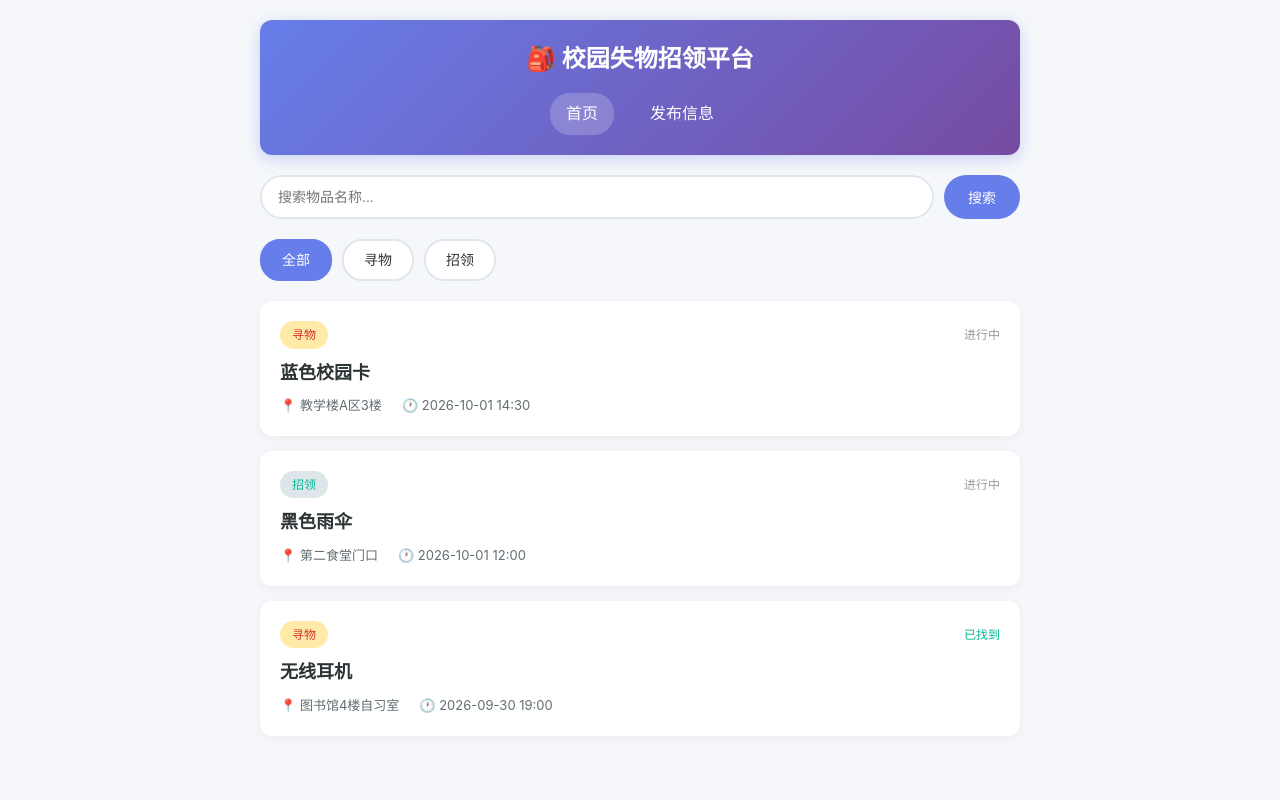
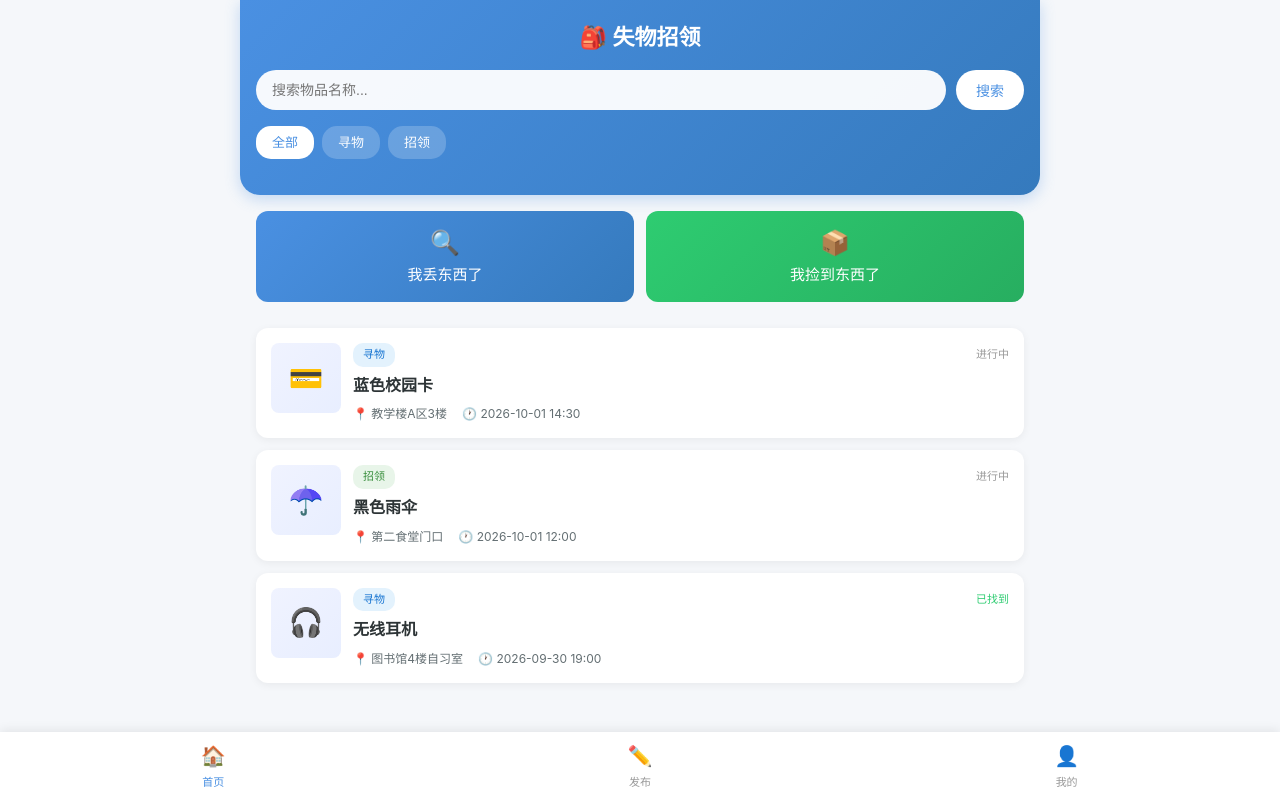
Before and after one commit to Lin-fzu/102401415-102401428, a plain HTML site: page index.html in a window 1280 px wide. Drawn offline with Linux system fonts and the light colour scheme.

Commit message:
优化UI设计，接近墨刀原型风格：蓝色主题、双大按钮、底部导航、物品缩略图

```diff
--- a/css/style.css
+++ b/css/style.css
@@ -9,177 +9,215 @@ body {
     background-color: #f5f7fa;
     color: #333;
     line-height: 1.6;
+    padding-bottom: 70px;
 }
 
 .container {
     max-width: 800px;
     margin: 0 auto;
-    padding: 20px;
+    padding: 0;
 }
 
-/* 顶部导航 */
+/* 顶部导航 - 蓝色渐变 */
 .header {
-    background: linear-gradient(135deg, #667eea 0%, #764ba2 100%);
+    background: linear-gradient(135deg, #4a90e2 0%, #357abd 100%);
     color: white;
     padding: 20px 0;
-    margin-bottom: 20px;
-    border-radius: 12px;
-    box-shadow: 0 4px 15px rgba(102, 126, 234, 0.3);
+    border-radius: 0 0 20px 20px;
+    box-shadow: 0 4px 15px rgba(74, 144, 226, 0.3);
 }
 
 .header h1 {
     text-align: center;
-    font-size: 24px;
+    font-size: 22px;
+    font-weight: 600;
     margin-bottom: 15px;
 }
 
-.nav {
-    display: flex;
-    justify-content: center;
-    gap: 20px;
-}
-
-.nav a {
-    color: white;
-    text-decoration: none;
-    padding: 8px 16px;
-    border-radius: 20px;
-    transition: background 0.3s;
-}
-
-.nav a:hover, .nav a.active {
-    background: rgba(255, 255, 255, 0.2);
-}
-
-/* 搜索栏 */
+/* 搜索栏 - 白色圆角 */
 .search-bar {
     display: flex;
     gap: 10px;
-    margin-bottom: 20px;
+    padding: 0 16px;
+    margin-bottom: 16px;
 }
 
 .search-bar input {
     flex: 1;
-    padding: 12px 16px;
-    border: 2px solid #e0e6ed;
-    border-radius: 25px;
+    padding: 10px 16px;
+    background: rgba(255, 255, 255, 0.95);
+    border: none;
+    border-radius: 20px;
     font-size: 14px;
     outline: none;
-    transition: border-color 0.3s;
-}
-
-.search-bar input:focus {
-    border-color: #667eea;
 }
 
 .search-bar button {
-    padding: 12px 24px;
-    background: #667eea;
-    color: white;
+    padding: 10px 20px;
+    background: white;
+    color: #4a90e2;
     border: none;
-    border-radius: 25px;
+    border-radius: 20px;
     cursor: pointer;
     font-size: 14px;
-    transition: background 0.3s;
-}
-
-.search-bar button:hover {
-    background: #5a6fd6;
+    font-weight: 500;
 }
 
 /* 分类筛选 */
 .filter-tabs {
     display: flex;
-    gap: 10px;
-    margin-bottom: 20px;
+    gap: 8px;
+    padding: 0 16px;
+    margin-bottom: 16px;
 }
 
 .filter-tab {
-    padding: 8px 20px;
-    background: white;
-    border: 2px solid #e0e6ed;
-    border-radius: 20px;
+    padding: 6px 16px;
+    background: rgba(255, 255, 255, 0.2);
+    color: white;
+    border: none;
+    border-radius: 15px;
     cursor: pointer;
-    font-size: 14px;
+    font-size: 13px;
     transition: all 0.3s;
 }
 
 .filter-tab.active {
-    background: #667eea;
-    color: white;
-    border-color: #667eea;
+    background: white;
+    color: #4a90e2;
+    font-weight: 500;
 }
 
-.filter-tab:hover:not(.active) {
-    border-color: #667eea;
-    color: #667eea;
+/* 两个大按钮 */
+.action-big-buttons {
+    display: flex;
+    gap: 12px;
+    padding: 16px;
+    margin-bottom: 10px;
+}
+
+.big-btn {
+    flex: 1;
+    padding: 18px 12px;
+    border: none;
+    border-radius: 12px;
+    font-size: 15px;
+    font-weight: 500;
+    cursor: pointer;
+    transition: transform 0.2s, box-shadow 0.2s;
+    display: flex;
+    flex-direction: column;
+    align-items: center;
+    gap: 6px;
+}
+
+.big-btn:hover {
+    transform: translateY(-2px);
+    box-shadow: 0 4px 15px rgba(0, 0, 0, 0.15);
+}
+
+.big-btn.lost {
+    background: linear-gradient(135deg, #4a90e2 0%, #357abd 100%);
+    color: white;
+}
+
+.big-btn.found {
+    background: linear-gradient(135deg, #2ecc71 0%, #27ae60 100%);
+    color: white;
+}
+
+.big-btn .icon {
+    font-size: 24px;
 }
 
 /* 物品卡片列表 */
 .item-list {
     display: flex;
     flex-direction: column;
-    gap: 15px;
+    gap: 12px;
+    padding: 0 16px;
 }
 
 .item-card {
     background: white;
     border-radius: 12px;
-    padding: 20px;
-    box-shadow: 0 2px 10px rgba(0, 0, 0, 0.05);
+    padding: 15px;
+    box-shadow: 0 2px 8px rgba(0, 0, 0, 0.06);
     cursor: pointer;
     transition: transform 0.2s, box-shadow 0.2s;
+    display: flex;
+    gap: 12px;
 }
 
 .item-card:hover {
     transform: translateY(-2px);
-    box-shadow: 0 4px 20px rgba(0, 0, 0, 0.1);
+    box-shadow: 0 4px 15px rgba(0, 0, 0, 0.1);
+}
+
+.item-thumb {
+    width: 70px;
+    height: 70px;
+    border-radius: 8px;
+    background: linear-gradient(135deg, #f0f3ff 0%, #e8eeff 100%);
+    display: flex;
+    align-items: center;
+    justify-content: center;
+    font-size: 28px;
+    flex-shrink: 0;
+}
+
+.item-content {
+    flex: 1;
+    min-width: 0;
 }
 
 .item-card-header {
     display: flex;
     justify-content: space-between;
     align-items: center;
-    margin-bottom: 10px;
+    margin-bottom: 6px;
 }
 
 .item-type {
-    padding: 4px 12px;
-    border-radius: 15px;
-    font-size: 12px;
+    padding: 3px 10px;
+    border-radius: 10px;
+    font-size: 11px;
     font-weight: 500;
 }
 
 .item-type.lost {
-    background: #ffeaa7;
-    color: #d63031;
+    background: #e3f2fd;
+    color: #1976d2;
 }
 
 .item-type.found {
-    background: #dfe6e9;
-    color: #00b894;
+    background: #e8f5e9;
+    color: #388e3c;
 }
 
 .item-status {
-    font-size: 12px;
+    font-size: 11px;
     color: #999;
 }
 
 .item-status.resolved {
-    color: #00b894;
+    color: #2ecc71;
 }
 
 .item-title {
-    font-size: 18px;
+    font-size: 16px;
     font-weight: 600;
-    margin-bottom: 8px;
+    margin-bottom: 6px;
     color: #2d3436;
+    white-space: nowrap;
+    overflow: hidden;
+    text-overflow: ellipsis;
 }
 
 .item-meta {
     display: flex;
-    gap: 20px;
-    font-size: 13px;
+    gap: 15px;
+    font-size: 12px;
     color: #636e72;
 }
 
@@ -187,12 +225,13 @@ body {
 .form-card {
     background: white;
     border-radius: 12px;
-    padding: 30px;
+    margin: 16px;
+    padding: 24px;
     box-shadow: 0 2px 10px rgba(0, 0, 0, 0.05);
 }
 
 .form-group {
-    margin-bottom: 20px;
+    margin-bottom: 18px;
 }
 
 .form-group label {
@@ -200,14 +239,15 @@ body {
     margin-bottom: 8px;
     font-weight: 500;
     color: #2d3436;
+    font-size: 14px;
 }
 
 .form-group input,
 .form-group textarea,
 .form-group select {
     width: 100%;
-    padding: 12px 16px;
-    border: 2px solid #e0e6ed;
+    padding: 12px 14px;
+    border: 2px solid #e9ecef;
     border-radius: 8px;
     font-size: 14px;
     outline: none;
@@ -218,73 +258,75 @@ body {
 .form-group input:focus,
 .form-group textarea:focus,
 .form-group select:focus {
-    border-color: #667eea;
+    border-color: #4a90e2;
 }
 
 .form-group textarea {
     resize: vertical;
-    min-height: 100px;
+    min-height: 90px;
 }
 
 .type-selector {
     display: flex;
-    gap: 15px;
+    gap: 12px;
 }
 
 .type-option {
     flex: 1;
-    padding: 15px;
-    border: 2px solid #e0e6ed;
-    border-radius: 8px;
+    padding: 14px;
+    border: 2px solid #e9ecef;
+    border-radius: 10px;
     text-align: center;
     cursor: pointer;
     transition: all 0.3s;
 }
 
 .type-option.active {
-    border-color: #667eea;
-    background: #f0f3ff;
+    border-color: #4a90e2;
+    background: #f0f7ff;
 }
 
 .type-option .icon {
-    font-size: 24px;
-    margin-bottom: 8px;
+    font-size: 22px;
+    margin-bottom: 6px;
+}
+
+.type-option .text {
+    font-size: 14px;
+    font-weight: 500;
 }
 
 .btn {
-    padding: 12px 30px;
+    padding: 12px 28px;
     border: none;
     border-radius: 25px;
     font-size: 15px;
     cursor: pointer;
     transition: all 0.3s;
+    width: 100%;
 }
 
 .btn-primary {
-    background: linear-gradient(135deg, #667eea 0%, #764ba2 100%);
+    background: linear-gradient(135deg, #4a90e2 0%, #357abd 100%);
     color: white;
 }
 
 .btn-primary:hover {
     transform: translateY(-2px);
-    box-shadow: 0 4px 15px rgba(102, 126, 234, 0.4);
+    box-shadow: 0 4px 15px rgba(74, 144, 226, 0.4);
 }
 
 .btn-secondary {
     background: #f0f3ff;
-    color: #667eea;
-}
-
-.btn-danger {
-    background: #ff7675;
-    color: white;
+    color: #4a90e2;
 }
 
 /* 详情页 */
 .detail-card {
     background: white;
     border-radius: 12px;
-    padding: 30px;
+    margin: 16px;
+    padding: 24px;
     box-shadow: 0 2px 10px rgba(0, 0, 0, 0.05);
 }
 
@@ -293,29 +335,29 @@ body {
     justify-content: space-between;
     align-items: center;
     margin-bottom: 20px;
-    padding-bottom: 20px;
-    border-bottom: 1px solid #eee;
+    padding-bottom: 16px;
+    border-bottom: 1px solid #f0f0f0;
 }
 
 .detail-title {
-    font-size: 24px;
+    font-size: 20px;
     font-weight: 600;
     color: #2d3436;
 }
 
 .detail-section {
-    margin-bottom: 20px;
+    margin-bottom: 18px;
 }
 
 .detail-section h3 {
-    font-size: 14px;
+    font-size: 13px;
     color: #999;
-    margin-bottom: 8px;
+    margin-bottom: 6px;
     font-weight: normal;
 }
 
 .detail-section p {
-    font-size: 16px;
+    font-size: 15px;
     color: #2d3436;
 }
 
@@ -323,25 +365,30 @@ body {
     background: #f8f9fa;
     padding: 15px;
     border-radius: 8px;
-    margin: 20px 0;
+    margin: 16px 0;
 }
 
 .action-buttons {
     display: flex;
-    gap: 15px;
-    margin-top: 30px;
+    gap: 12px;
+    margin-top: 24px;
+}
+
+.action-buttons .btn {
+    flex: 1;
+    width: auto;
 }
 
 /* 空状态 */
 .empty-state {
     text-align: center;
-    padding: 60px 20px;
+    padding: 50px 20px;
     color: #999;
 }
 
 .empty-state .icon {
     font-size: 48px;
-    margin-bottom: 15px;
+    margin-bottom: 12px;
 }
 
 /* 提示消息 */
@@ -350,10 +397,10 @@ body {
     top: 20px;
     left: 50%;
     transform: translateX(-50%);
-    background: #2d3436;
+    background: rgba(45, 52, 54, 0.95);
     color: white;
-    padding: 12px 24px;
-    border-radius: 25px;
+    padding: 10px 22px;
+    border-radius: 20px;
     font-size: 14px;
     z-index: 1000;
     opacity: 0;
@@ -364,22 +411,65 @@ body {
     opacity: 1;
 }
 
+/* 底部导航栏 */
+.bottom-nav {
+    position: fixed;
+    bottom: 0;
+    left: 0;
+    right: 0;
+    background: white;
+    display: flex;
+    justify-content: space-around;
+    padding: 8px 0;
+    box-shadow: 0 -2px 10px rgba(0, 0, 0, 0.08);
+    z-index: 100;
+}
+
+.nav-item {
+    display: flex;
+    flex-direction: column;
+    align-items: center;
+    gap: 2px;
+    cursor: pointer;
+    color: #999;
+    text-decoration: none;
+    font-size: 11px;
+    transition: color 0.3s;
+}
+
+.nav-item.active {
+    color: #4a90e2;
+}
+
+.nav-item .icon {
+    font-size: 20px;
+}
+
+/* 页面标题栏 */
+.page-title-bar {
+    background: linear-gradient(135deg, #4a90e2 0%, #357abd 100%);
+    color: white;
+    padding: 16px;
+    border-radius: 0 0 20px 20px;
+    text-align: center;
+    font-size: 18px;
+    font-weight: 600;
+}
+
 /* 响应式 */
 @media (max-width: 600px) {
-    .container {
-        padding: 10px;
-    }
-
     .header h1 {
         font-size: 20px;
     }
 
-    .nav {
-        gap: 10px;
+    .item-card {
+        padding: 12px;
     }
 
-    .item-card {
-        padding: 15px;
+    .item-thumb {
+        width: 60px;
+        height: 60px;
+        font-size: 24px;
     }
 
     .action-buttons {
--- a/index.html
+++ b/index.html
@@ -8,14 +8,9 @@
 </head>
 <body>
     <div class="container">
-        <!-- 顶部导航 -->
+        <!-- 顶部蓝色导航 -->
         <div class="header">
-            <h1>🎒 校园失物招领平台</h1>
-            <div class="nav">
-                <a href="index.html" class="active">首页</a>
-                <a href="publish.html">发布信息</a>
-            </div>
-        </div>
+            <h1>🎒 失物招领</h1>
 
             <!-- 搜索栏 -->
             <div class="search-bar">
@@ -29,6 +24,19 @@
                 <div class="filter-tab" data-type="lost">寻物</div>
                 <div class="filter-tab" data-type="found">招领</div>
             </div>
+        </div>
+
+        <!-- 两个大按钮 -->
+        <div class="action-big-buttons">
+            <button class="big-btn lost" onclick="goToPublish('lost')">
+                <span class="icon">🔍</span>
+                <span>我丢东西了</span>
+            </button>
+            <button class="big-btn found" onclick="goToPublish('found')">
+                <span class="icon">📦</span>
+                <span>我捡到东西了</span>
+            </button>
+        </div>
 
         <!-- 物品列表 -->
         <div class="item-list" id="itemList">
@@ -36,6 +44,22 @@
         </div>
     </div>
 
+    <!-- 底部导航栏 -->
+    <div class="bottom-nav">
+        <a href="index.html" class="nav-item active">
+            <span class="icon">🏠</span>
+            <span>首页</span>
+        </a>
+        <a href="publish.html" class="nav-item">
+            <span class="icon">✏️</span>
+            <span>发布</span>
+        </a>
+        <a href="index.html" class="nav-item">
+            <span class="icon">👤</span>
+            <span>我的</span>
+        </a>
+    </div>
+
     <script src="js/data.js"></script>
     <script src="js/common.js"></script>
     <script src="js/index.js"></script>
--- a/js/index.js
+++ b/js/index.js
@@ -2,6 +2,28 @@
 document.addEventListener('DOMContentLoaded', function() {
     let currentFilter = 'all';
     let currentKeyword = '';
+
+    // 物品图标映射
+    const itemIcons = {
+        '校园卡': '💳',
+        '雨伞': '☂️',
+        '耳机': '🎧',
+        '钥匙': '🔑',
+        '手机': '📱',
+        '钱包': '👛',
+        '书': '📚',
+        '水杯': '🥤'
+    };
+
+    // 获取物品图标
+    function getItemIcon(title) {
+        for (let key in itemIcons) {
+            if (title.includes(key)) {
+                return itemIcons[key];
+            }
+        }
+        return '📦';
+    }
 
     // 渲染物品列表
     function renderItemList() {
@@ -20,6 +42,8 @@ document.addEventListener('DOMContentLoaded', function() {
 
         container.innerHTML = items.map(item => `
             <div class="item-card" onclick="goToDetail(${item.id})">
+                <div class="item-thumb">${getItemIcon(item.title)}</div>
+                <div class="item-content">
                     <div class="item-card-header">
                         <span class="item-type ${item.type}">${CommonUtils.getTypeText(item.type)}</span>
                         <span class="item-status ${item.status === 'resolved' ? 'resolved' : ''}">
@@ -32,12 +56,18 @@ document.addEventListener('DOMContentLoaded', function() {
                         <span>🕐 ${CommonUtils.escapeHtml(item.time)}</span>
                     </div>
                 </div>
+            </div>
         `).join('');
     }
 
     // 跳转到详情页
     window.goToDetail = function(id) {
         window.location.href = `detail.html?id=${id}`;
+    };
+
+    // 跳转到发布页
+    window.goToPublish = function(type) {
+        window.location.href = `publish.html?type=${type}`;
     };
 
     // 搜索功能
```
Also changed, not shown: detail.html (+20 -14 lines), js/publish.js (+13 -0 lines), publish.html (+21 -11 lines). Lines whose indentation alone changed are shown as unchanged.
